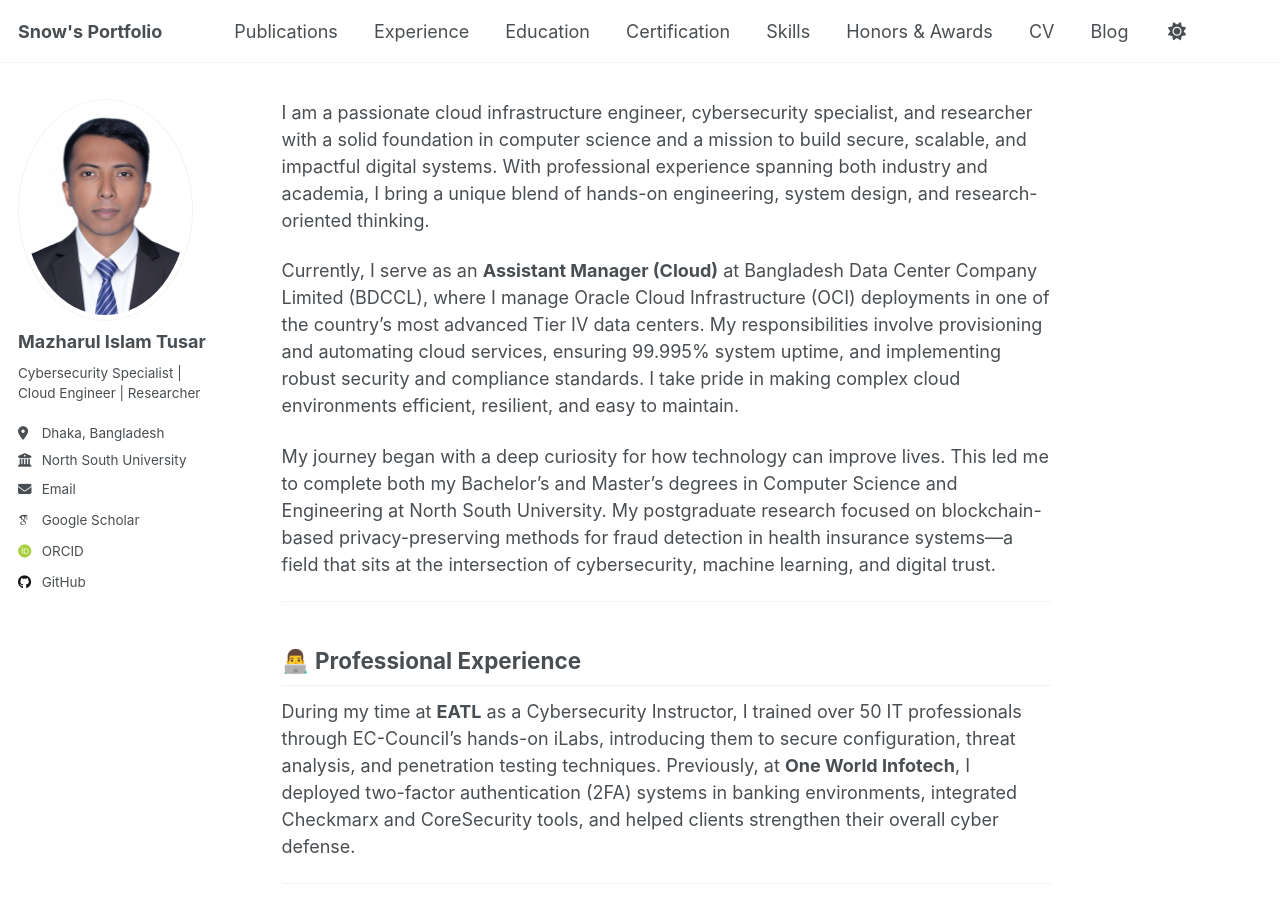
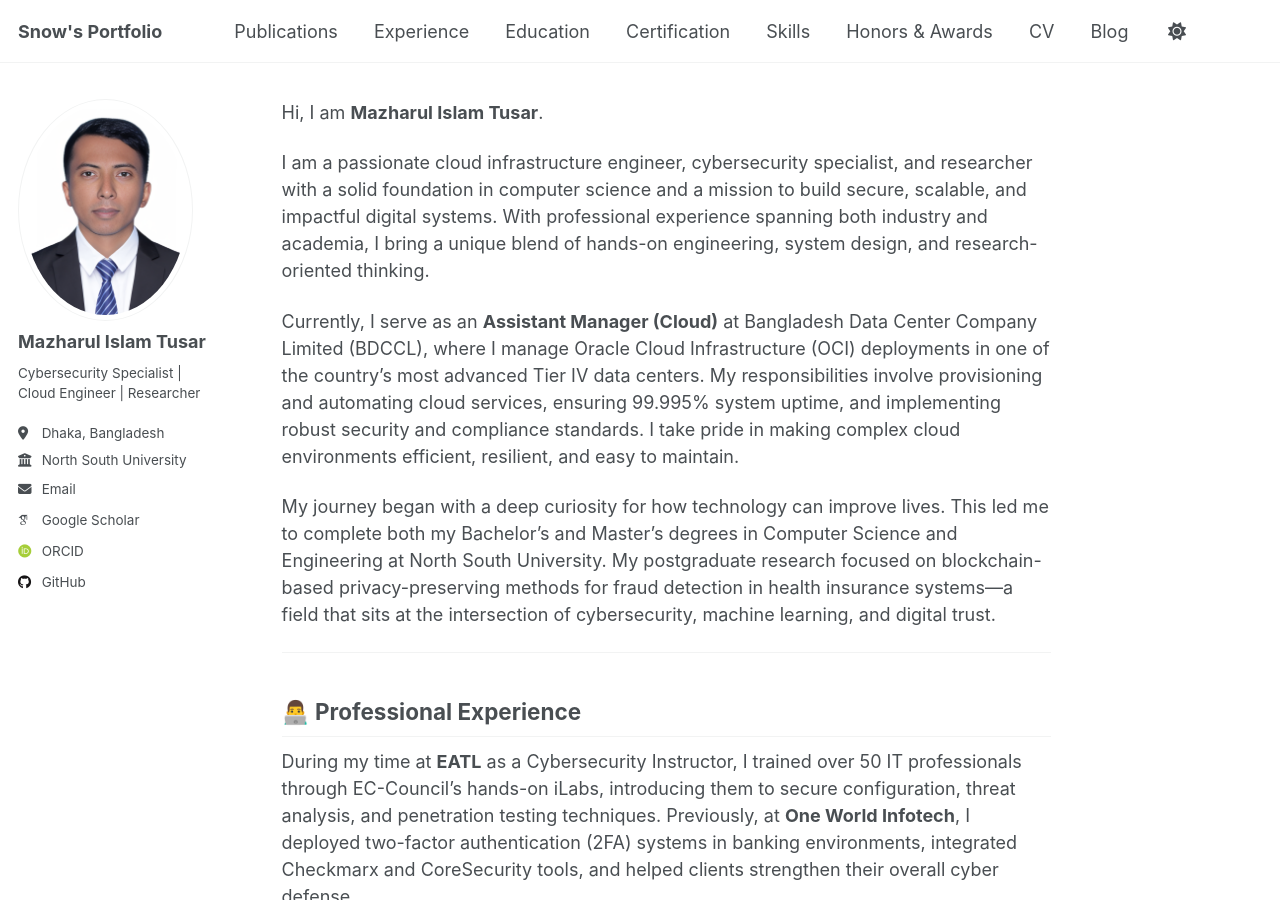
Before and after one commit to mazharsnow/mazharsnow.github.io, a Jekyll site: the page built from _pages/about.md, in a window 1280 px wide and 900 px high. Built offline with Jekyll 4.4.1, drawn with Linux system fonts in a browser that asks for light colours; some web fonts are replaced; a script that is not in the unit is left out.

```diff
--- a/_pages/about.md
+++ b/_pages/about.md
@@ -6,7 +6,7 @@ redirect_from:
   - /about.html
 ---
 
-<!-- # -->
+Hi, I am **Mazharul Islam Tusar**.
 
 I am a passionate cloud infrastructure engineer, cybersecurity specialist, and researcher with a solid foundation in computer science and a mission to build secure, scalable, and impactful digital systems. With professional experience spanning both industry and academia, I bring a unique blend of hands-on engineering, system design, and research-oriented thinking.
 
```
Also changed, not shown: _posts/2025-08-05-ceh-master-certification.md (+1 -0 lines).
